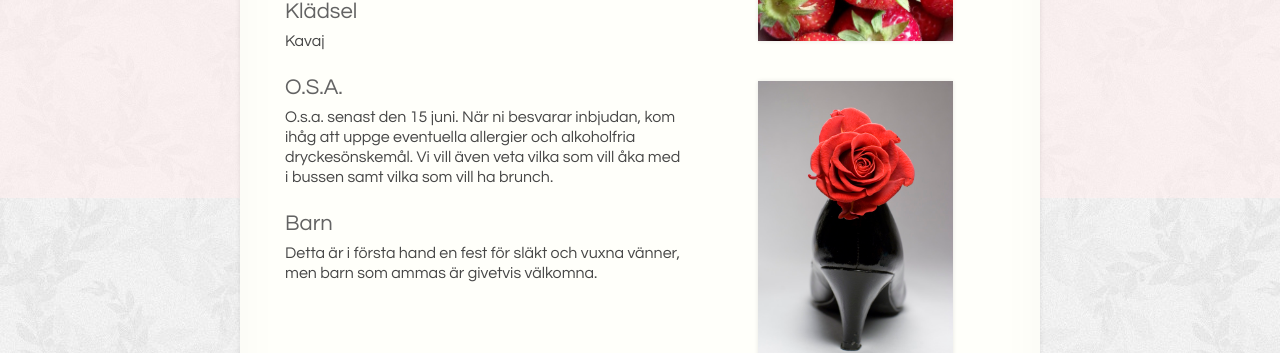
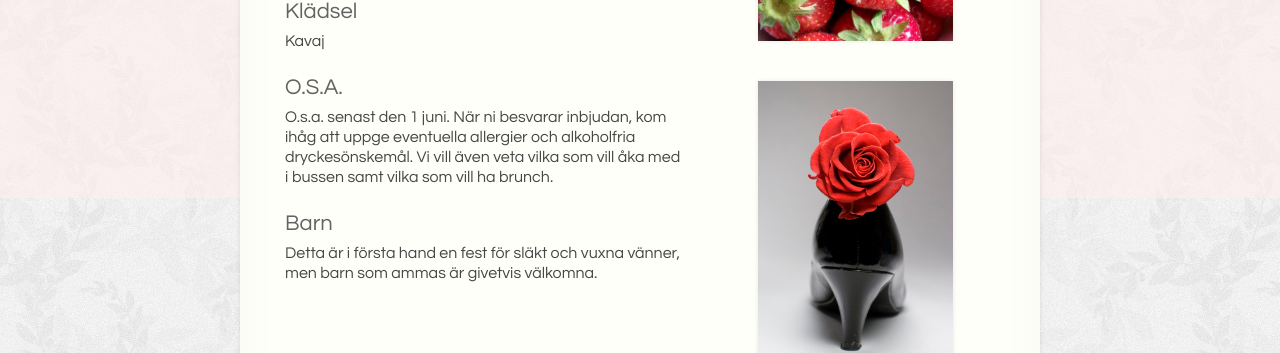
Before and after one commit to stigdanielek/stigdanielek.github.io, a Jekyll site: the page built from veta/index.html, in a window 1280 px wide. Shown: the part 702-1055 px from the top of the page. Built offline with Jekyll 4.4.1, drawn with Linux system fonts in a browser that asks for light colours.

Commit message:
Correct rsvp date.

```diff
--- a/_data/general.json
+++ b/_data/general.json
@@ -1,5 +1,5 @@
 {
-  "rsvpDate": "<span class=\"nowrap\">15 juni</span>",
+  "rsvpDate": "<span class=\"nowrap\">1 juni</span>",
   "hotelDeadline": "<span class=\"nowrap\">15 april</span>",
   "hotelPhone": "<span class=\"nowrap\">0173-316 00</span>"
 }
```
